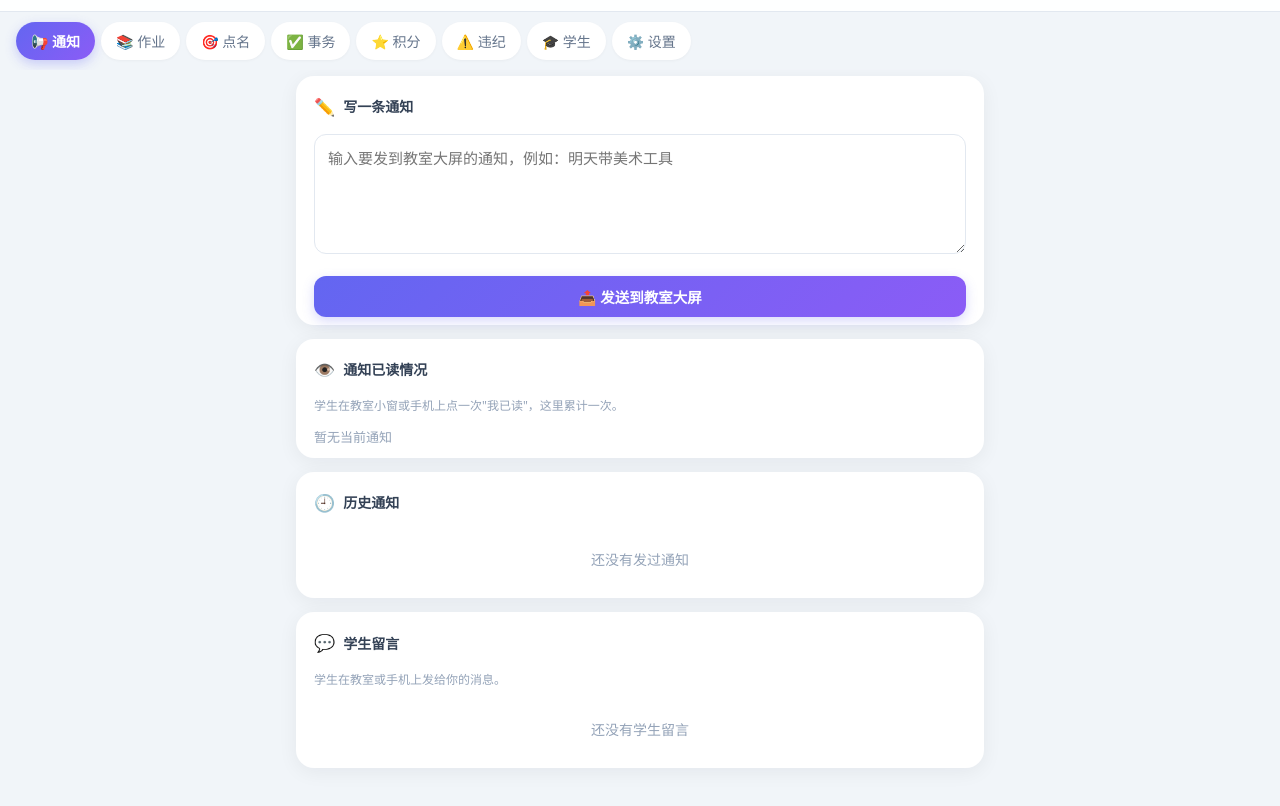
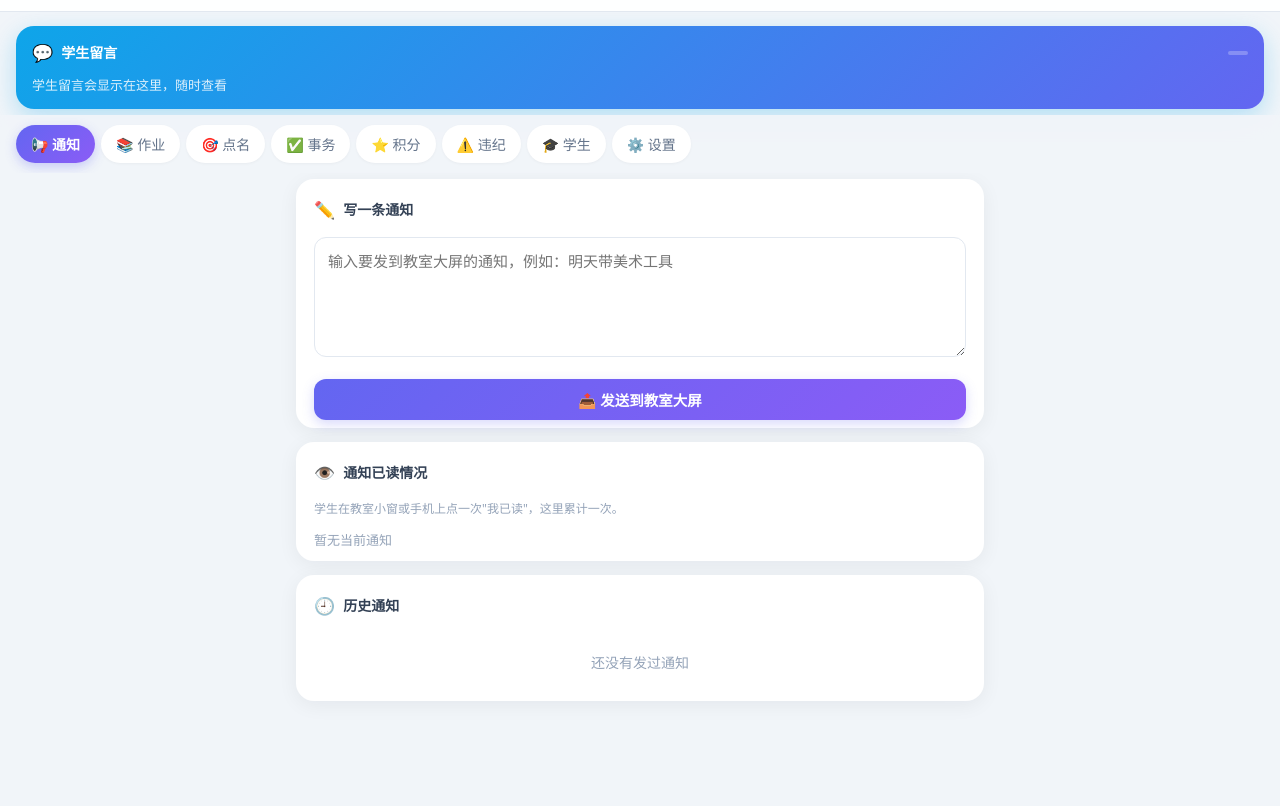
Before and after one commit to G202807/class-workbench, a plain HTML site: page index.html in a window 1280 px wide. Shown: the part 52-858 px from the top of the page. Drawn offline with Linux system fonts and the light colour scheme.

Commit message:
Add files via upload

```diff
--- a/index.html
+++ b/index.html
@@ -28,6 +28,17 @@ button,input,textarea,select{font-family:inherit}
 .sync.ok{color:var(--green);background:#ecfdf5}
 .sync.err{color:var(--red);background:#fef2f2}
 
+
+.msgbox{margin:14px 16px 6px;border-radius:18px;padding:14px 16px;background:linear-gradient(135deg,#0ea5e9 0%,#6366f1 100%);color:#fff;box-shadow:0 8px 24px rgba(14,165,233,.28)}
+.msgbox .hd{display:flex;align-items:center;gap:8px;font-size:14px;font-weight:700;margin-bottom:10px}
+.msgbox .hd .ic{font-size:17px}
+.msgbox .right{margin-left:auto;font-size:12px;background:rgba(255,255,255,.25);padding:2px 10px;border-radius:999px}
+.msg-row{background:rgba(255,255,255,.16);border-radius:12px;padding:9px 12px;margin-top:8px;font-size:14px;line-height:1.5;word-break:break-word}
+.msg-row.handled{opacity:.72}
+.msg-row .meta{font-size:11px;opacity:.85;margin-top:4px}
+.msg-row .act{float:right;margin-left:8px;cursor:pointer;background:rgba(255,255,255,.25);border:none;color:#fff;border-radius:8px;padding:3px 9px;font-size:12px}
+.msg-empty{font-size:13px;opacity:.85}
+@media(max-width:520px){.msgbox{margin:12px 14px 4px;padding:12px}}
 
 /* 标签栏 */
 .tabs{position:sticky;top:63px;z-index:19;display:flex;gap:6px;padding:10px 16px;background:rgba(241,245,249,.92);backdrop-filter:blur(12px);overflow-x:auto;scrollbar-width:none}
@@ -172,6 +183,11 @@ textarea{resize:vertical;line-height:1.6}
       <button id="btnDisplay" class="btn ghost small">🖥️ 大屏</button>
     </header>
 
+    <div class="msgbox" id="msgbox">
+      <div class="hd"><span class="ic">💬</span>学生留言<span class="right" id="msgBoxStat"></span></div>
+      <div id="msgBoxList"></div>
+    </div>
+
     <nav class="tabs">
       <button class="tab active" data-tab="notice">📢 通知</button>
       <button class="tab" data-tab="homework">📚 作业</button>
@@ -199,11 +215,6 @@ textarea{resize:vertical;line-height:1.6}
         <div class="card">
           <div class="hd"><span class="ic">🕘</span>历史通知</div>
           <ul id="noticeHistory" class="list"></ul>
-        </div>
-        <div class="card">
-          <div class="hd"><span class="ic">💬</span>学生留言<span class="right" id="msgStat"></span></div>
-          <p class="hint" style="margin:0 0 10px">学生在教室或手机上发给你的消息。</p>
-          <ul id="msgList" class="list"></ul>
         </div>
       </section>
 
@@ -318,7 +329,7 @@ textarea{resize:vertical;line-height:1.6}
       <section id="tab-settings" class="panel">
         <div class="card" style="background:#eef2ff">
           <div class="hd"><span class="ic">ℹ️</span>版本信息</div>
-          <p class="hint" style="margin:0">当前版本：正式版 · 统一入口　若无"通知窗"按钮，说明页面没刷新，请关掉网页重新打开，或在网址后加 <b>用首页网址打开即可</b> 再打开。</p>
+          <p class="hint" style="margin:0">当前版本：v13 · 留言顶部显示　若无"通知窗"按钮，说明页面没刷新，请关掉网页重新打开，或在网址后加 <b>用首页网址打开即可</b> 再打开。</p>
         </div>
         <div class="card">
           <div class="hd"><span class="ic">🏷️</span>班级名称</div>
@@ -569,11 +580,19 @@ function renderReadStat(){
   box.innerHTML='<b style="color:var(--green)">✅ 已读：</b>'+c+' 次'+(c?'（学生已确认看到这条通知）':'（还没有人点已读）');
 }
 function renderMsgs(){
-  const ul=$('#msgList');if(!ul)return;
-  const msgs=msgList;const pend=msgs.filter(m=>!m.handled).length;
-  $('#msgStat').textContent=pend?pend+' 条未处理':'';
-  if(!msgs.length){ul.innerHTML='<li class="empty">还没有学生留言</li>';return;}
-  ul.innerHTML='';msgs.forEach(m=>{const li=document.createElement('li');li.innerHTML='<div class="grow"><div class="txt">'+esc(m.text)+'</div><div class="meta">'+fmtTime(m.ts)+(m.handled?' · 已处理':'')+'</div></div>'+(m.handled?'':'<button class="icon-btn green" data-act="msgdone" data-id="'+m.id+'">已处理</button>')+'<button class="icon-btn red" data-act="msgdel" data-id="'+m.id+'">✕</button>';ul.appendChild(li);});
+  const box=$('#msgBoxList');if(!box)return;
+  const msgs=msgList.slice().sort((a,b)=>(b.ts||0)-(a.ts||0));
+  const pend=msgs.filter(m=>!m.handled).length;
+  $('#msgBoxStat').textContent=pend?pend+' 条新留言':'';
+  if(!msgs.length){box.innerHTML='<div class="msg-empty">学生留言会显示在这里，随时查看</div>';return;}
+  box.innerHTML='';msgs.forEach(m=>{
+    const d=document.createElement('div');
+    d.className='msg-row'+(m.handled?' handled':'');
+    d.innerHTML=esc(m.text)+'<span class="meta">'+fmtTime(m.ts)+(m.handled?' · 已处理':'')+'</span>'+
+      (m.handled?'':'<button class="act" data-act="msgdone" data-id="'+m.id+'">已处理</button>')+
+      '<button class="act" data-act="msgdel" data-id="'+m.id+'">✕</button>';
+    box.appendChild(d);
+  });
 }
 function renderStudent(){
   if(!$('#btnMarkRead'))return;
```
